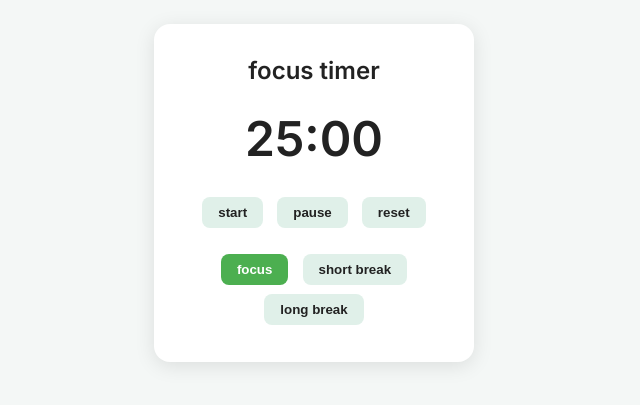
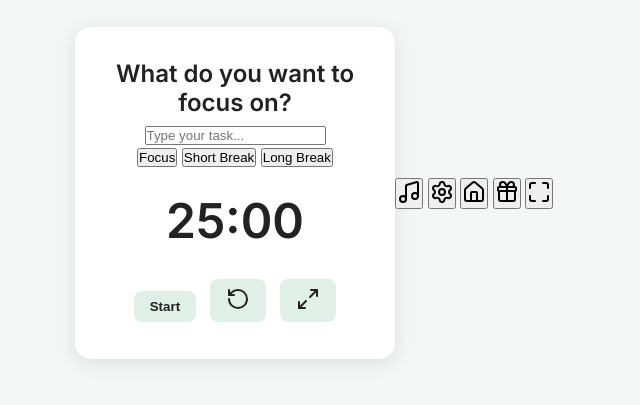
Before and after one commit to AshBrew/pomodor-app, a plain HTML site: page index.html in a window 1280 px wide. Shown: the part 207-612 px from the top of the page, without its empty margins (326-966 px from the left). Drawn offline with nearby package versions, Linux system fonts and the light colour scheme.

Commit message:
Update index.html

```diff
--- a/index.html
+++ b/index.html
@@ -1,28 +1,50 @@
 <!DOCTYPE html>
 <html lang="en">
 <head>
-  <meta charset="UTF-8">
+  <meta charset="UTF-8" />
   <meta name="viewport" content="width=device-width, initial-scale=1.0">
-  <title>Pomodoro Timer</title>
-  <link rel="stylesheet" href="style.css">
+  <title>Focus Timer</title>
+  <link rel="stylesheet" href="style.css" />
+  <script src="https://unpkg.com/lucide@latest"></script>
 </head>
 <body>
-  <div class="app">
-    <h1 class="title">focus timer</h1>
-    <div class="timer-container">
-      <div id="timer">25:00</div>
-      <div class="controls">
-        <button id="start">start</button>
-        <button id="pause">pause</button>
-        <button id="reset">reset</button>
-      </div>
+  <main class="app">
+    <!-- Question / Editable Task -->
+    <h2 class="question">
+      What do you want to focus on?
+      <input id="task-input" type="text" placeholder="Type your task..." />
+    </h2>
+
+    <!-- Mode Selector -->
+    <div class="modes">
+      <button data-mode="focus" class="active">Focus</button>
+      <button data-mode="short">Short Break</button>
+      <button data-mode="long">Long Break</button>
     </div>
-    <div class="mode-buttons">
-      <button data-mode="focus" class="active">focus</button>
-      <button data-mode="short">short break</button>
-      <button data-mode="long">long break</button>
+
+    <!-- Timer -->
+    <div id="timer">25:00</div>
+
+    <!-- Controls -->
+    <div class="controls">
+      <button id="start" class="primary">Start</button>
+      <button id="reset"><i data-lucide="rotate-ccw"></i></button>
+      <button id="fullscreen"><i data-lucide="maximize-2"></i></button>
     </div>
-  </div>
+  </main>
+
+  <!-- Bottom Toolbar -->
+  <footer class="toolbar">
+    <button><i data-lucide="music"></i></button>
+    <button><i data-lucide="settings"></i></button>
+    <button><i data-lucide="home"></i></button>
+    <button><i data-lucide="gift"></i></button>
+    <button><i data-lucide="maximize"></i></button>
+  </footer>
+
   <script src="script.js"></script>
+  <script>
+    lucide.createIcons();
+  </script>
 </body>
 </html>
```
